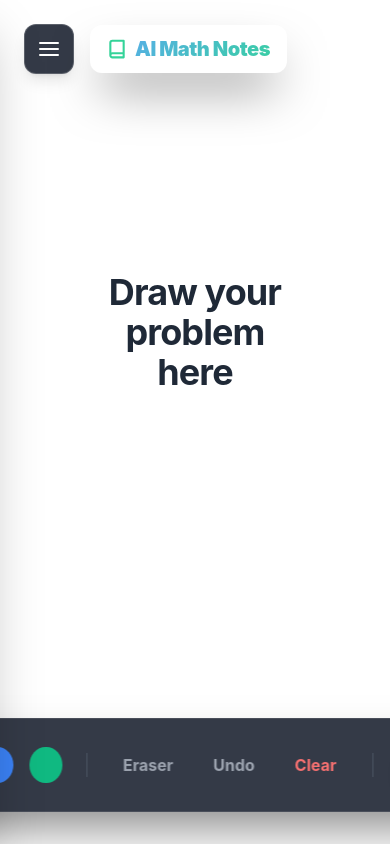
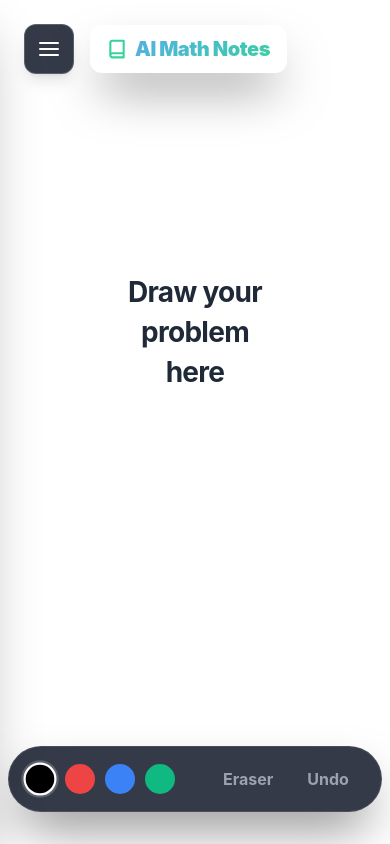
Before and after one commit to TejasKawale18/AI-Powered-Maths-Notes-Assistant, a Flask app: page / in a window 390 px wide. Run offline with Flask 3, Linux system fonts and the light colour scheme; some libraries are stand-ins or nearby versions.

Commit message:
Update: mobile and tab friendly

```diff
--- a/requirements.txt
+++ b/requirements.txt
@@ -2,3 +2,4 @@ Flask
 pillow
 google-genai
 python-dotenv
+gunicorn
--- a/templates/premium.html
+++ b/templates/premium.html
@@ -2,7 +2,7 @@
 <html lang="en">
 <head>
     <meta charset="UTF-8">
-    <meta name="viewport" content="width=device-width, initial-scale=1.0">
+    <meta name="viewport" content="width=device-width, initial-scale=1.0, maximum-scale=1.0, user-scalable=no">
     <title>AI Math Notes</title>
     <script src="https://cdn.tailwindcss.com"></script>
     <script src="https://cdn.jsdelivr.net/npm/marked/marked.min.js"></script>
@@ -48,6 +48,31 @@
         .gemini-output h1, .gemini-output h2, .gemini-output h3 { font-weight: bold; margin-top: 1rem; margin-bottom: 0.5rem; color: #3b82f6; }
         .gemini-output p, .gemini-output ul { margin-bottom: 1rem; line-height: 1.6; }
         .gemini-output pre { background: #1f2937; color: white; padding: 1rem; border-radius: 8px; overflow-x: auto; margin-bottom: 1rem; }
+
+        /* --- UPDATED: MOBILE & TABLET RESPONSIVENESS (Preserves UI Design) --- */
+        @media (max-width: 768px) {
+            #resultsPanel {
+                width: calc(100vw - 32px); /* Makes it fit perfectly with 16px margins on mobile */
+                right: 16px;
+                top: 80px; /* Pushes it down so it doesn't cover your top-left menu button */
+                bottom: 90px;
+            }
+            #toolbar {
+                width: auto;
+                max-width: calc(100vw - 16px);
+                padding: 10px 16px;
+                gap: 10px;
+                overflow-x: auto; /* Allows the toolbar to scroll horizontally on very narrow screens */
+                -ms-overflow-style: none;  /* IE and Edge hide scrollbar */
+                scrollbar-width: none;  /* Firefox hide scrollbar */
+            }
+            #toolbar::-webkit-scrollbar { display: none; } /* Chrome hide scrollbar */
+
+            .tool-btn { width: 30px; height: 30px; flex-shrink: 0; }
+            .action-btn, .solve-btn { flex-shrink: 0; }
+            #welcomeScreen h1 { font-size: 1.75rem; padding: 0 20px; }
+            .chat-input-area { padding: 12px; margin-bottom: 5px; }
+        }
     </style>
 </head>
 <body>
```
